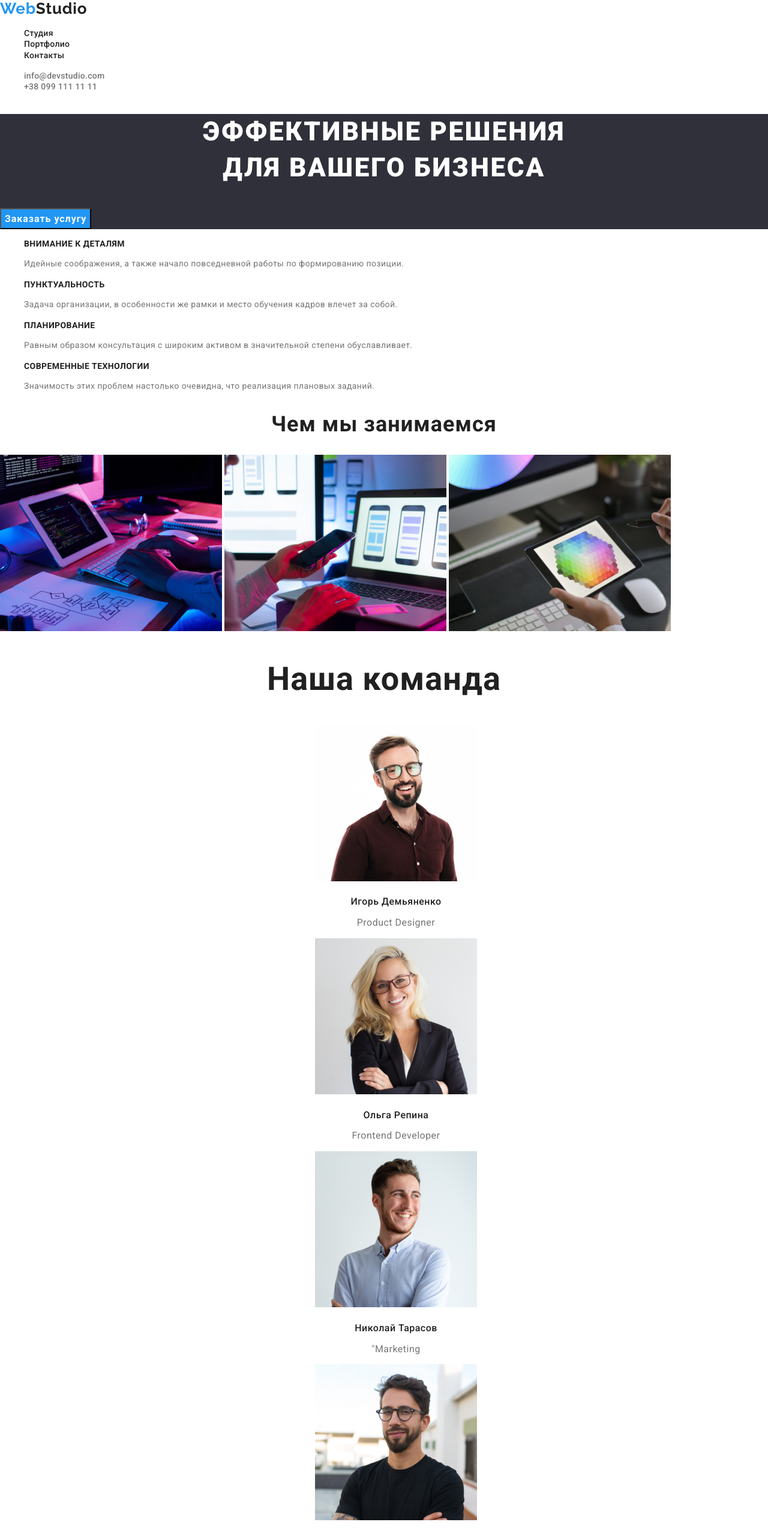
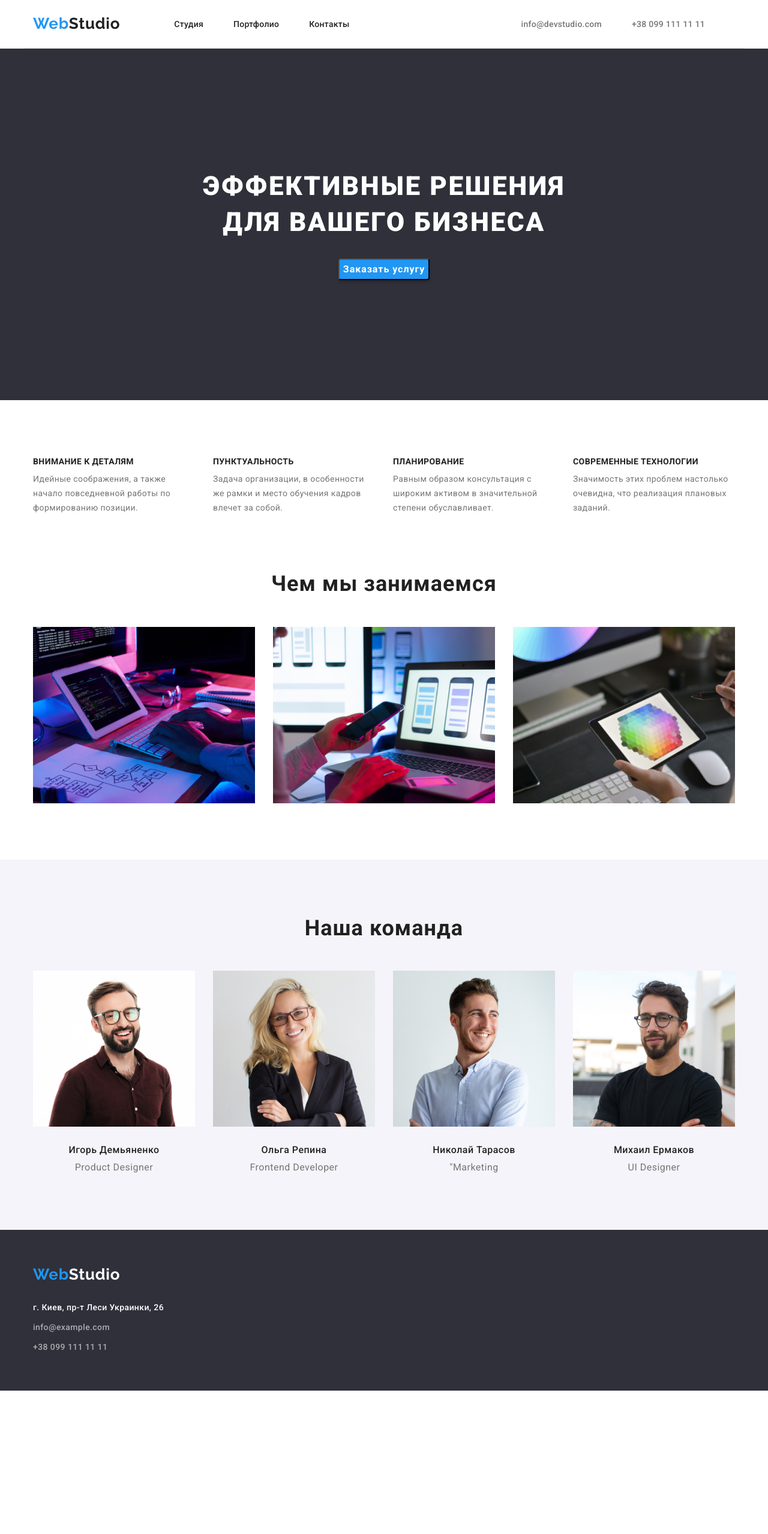
Before and after one commit to Samchyk/goit-markup-hw-03, a plain HTML site: page index.html in a window 1280 px wide. Shown: the top 2557 px of the page at 60% size. After the commit the page ends 2318 px from the top, so only its background shows below. Drawn offline with nearby package versions, Linux system fonts and the light colour scheme.

Commit message:
Add files via upload

```diff
--- a/css/styles.css
+++ b/css/styles.css
@@ -1,6 +1,38 @@
+/***********Ограничения**********/
+
+p,
+h1,
+h2,
+h3,
+h4,
+h5,
+h6 {
+  margin: 0;
+}
+ul {
+  margin: 0;
+  padding: 0;
+}
+button {
+  cursor: pointer;
+}
+
+img {
+  display: block;
+}
+
+.container {
+  width: 1200px;
+  padding-left: 15px;
+  padding-right: 15px;
+  margin: 0 auto;
+
+}
+
 body {
   font-family: roboto;
 }
+
 .list {
   list-style: none;
 }
@@ -9,23 +41,69 @@ body {
   text-decoration: none;
 }
 
+/**********Голова**************/
+
 .logo-header {
   font-family: Raleway;
 
   font-weight: 700;
   font-size: 26px;
   line-height: 1, 2;
-  letter-spacing: 0.03em;}
-  .logo-header-left {color:#2196f3 ;}
-.logo-header-right {color:#212121}
+  letter-spacing: 0.03em;
+}
+
+.logo-header-left {
+  color: #2196f3;
+}
+.logo-header-right {
+  color: #212121;
+}
+.nav {
+  display: flex;
+  align-items: center;
+}
+
+.kontakt {
+  display: flex;
+  align-items: center;
+}
+.header-kontakt {
+  margin-left: auto;
+  display: flex;
+}
+.header-logo {
+  display: flex;
+  align-items: center;
+}
+.nav-link {
+  margin-right: 50px;
+}
+.logo-header-right {
+  margin-right: 90px;
+}
+.link-kontakt {
+  margin-right: 50px;
+}
+.header-container {
+  display: flex;
+  align-items: center;
+  border-bottom: 1px solid #ececec;
+}
+
+.page-header {
+  display: flex;
+  width: 100%;
+}
 
 .nav-link {
   font-weight: 500;
   font-size: 14px;
   line-height: 1, 14;
   letter-spacing: 0.02em;
-
   color: #212121;
+  padding-top: 32px;
+  padding-bottom: 32px;
+  display: block;
 }
 .nav-link:hover {
   color: #2196f3;
@@ -42,6 +120,243 @@ body {
   color: #2196f3;
 }
 
+/************ФУТЕР********/
+
+.logo-footer {
+  font-family: Raleway;
+  font-weight: 700;
+  font-size: 26px;
+  line-height: 1, 2;
+  letter-spacing: 0.03em;
+}
+
+.logo-footer-left {
+  color: #2196f3;
+}
+.logo-footer-right {
+  color: #ffffff;
+}
+.footer {
+  background-color: #2f303a;
+}
+
+.footer-link {
+  font-style: normal;
+  font-weight: 500;
+  font-size: 14px;
+  line-height: 1.71;
+  letter-spacing: 0.03em;
+  color: #ffffff;
+}
+
+.footer-mail {
+  font-weight: 500;
+  font-size: 14px;
+  line-height: 1.71;
+  letter-spacing: 0.03em;
+
+  color: rgba(255, 255, 255, 0.6);
+}
+
+.footer-tel {
+  font-weight: 500;
+  font-size: 14px;
+  line-height: 1.71;
+  letter-spacing: 0.03em;
+
+  color: rgba(255, 255, 255, 0.6);
+}
+
+.footer {
+  padding-top: 60px;
+  padding-bottom: 60px;
+}
+
+.footer-list {
+  padding-top: 20px;
+}
+.footer-li {
+  margin-top: 9px;
+}
+
+
+/***ХИРО с КНОПКОЙ (ИНДЕКС ШТМЛ)***/
+
+.hero {
+  background-color: #2f303a;
+  padding: 200px 0;
+  display: flex;
+  justify-content: center;
+  flex-direction: column;
+  align-items: center;
+}
+.hero-title {
+  font-weight: 900;
+  font-size: 44px;
+  line-height: 1.36;
+  text-align: center;
+  letter-spacing: 0.06em;
+  text-transform: uppercase;
+  color: #ffffff;
+}
+.hero-btn {
+  margin-top: 30px;
+}
+.hero-btn {
+  font-weight: 700;
+  font-size: 16px;
+  line-height: 1.87;
+  display: flex;
+  align-items: center;
+  text-align: center;
+  letter-spacing: 0.06em;
+  color: #ffffff;
+  background-color: #2196f3;
+  box-shadow: 0px 4px 4px rgba(0, 0, 0, 0.15);
+  border-radius: 4px;
+}
+.hero-btn:focus {
+  background-color: #188ce8;
+}
+.hero-btn:hover {
+  background-color: #188ce8;
+}
+
+/*****ПРЕИМУЩЕСТВА (ИНДЕКС ШТМЛ)*****/
+
+.benefits {
+  position: absolute;
+  white-space: nowrap;
+  width: 1px;
+  height: 1px;
+  overflow: hidden;
+  border: 0;
+  padding: 0;
+  clip-path: inset(50%);
+  margin: -1px;
+}
+
+.list-text {
+  width: 270px;
+}
+
+.list-subtitle {
+  font-weight: 700;
+  font-size: 14px;
+  line-height: 16px;
+  letter-spacing: 0.03em;
+  text-transform: uppercase;
+
+  color: #212121;
+}
+
+.list-text {
+  font-weight: 400;
+  font-size: 14px;
+  line-height: 1.71;
+  letter-spacing: 0.03em;
+  color: #757575;
+}
+
+/**ЧЕМ МЫ ЗАНИМАЕМСЯ (ИНДЕКС ШТМЛ)**/
+
+.work {
+  padding-bottom: 94px;
+  padding-top: 94;
+}
+
+.subject {
+  font-weight: 700;
+  font-size: 36px;
+  line-height: 1.17;
+  text-align: center;
+  letter-spacing: 0.03em;
+  color: #212121;
+  padding-bottom: 50px;
+}
+.subject-work {
+  display: flex;
+  justify-content: space-between;
+}
+
+/*******КОМАНДА (ИНДЕКС ШТМЛ)*******/
+
+.command {
+  padding-top: 94px;
+  padding-bottom: 94px;
+  background-color: #f5f4fa;
+}
+
+.command-title {
+  margin-bottom: 50px;
+}
+
+.command-list {
+  display: flex;
+  margin-left: -30px;
+  margin-bottom: -30px;
+}
+
+.command-name {
+  padding-top: 30px;
+  padding-bottom: 10px;
+  text-align: center;
+}
+
+.comand-text {
+  text-align: center;
+}
+
+.command-item {
+  flex-basis: calc((100% - 4 * 30px) / 4);
+  margin-left: 30px;
+  margin-bottom: 30px;
+}
+
+.command-title {
+  font-weight: 700;
+  font-size: 36px;
+  line-height: 1.16;
+  text-align: center;
+  letter-spacing: 0.03em;
+  color: #212121;
+}
+
+.comand-text {
+  font-weight: 400;
+  font-size: 16px;
+  line-height: 1, 18;
+  letter-spacing: 0.03em;
+  color: #757575;
+}
+
+.command-name {
+  font-weight: 500;
+  font-size: 16px;
+  line-height: 1.18;
+  letter-spacing: 0.03em;
+  color: #212121;
+}
+
+
+/**НАШИ ПРЕИМУЩЕСТВА (Индекс ШТМЛ)**/
+
+.about {
+  padding-bottom: 94px;
+  padding-top: 94px;
+}
+
+.about-list {
+  display: flex;
+  justify-content: space-between;
+}
+
+.list-subtitle {
+  margin-bottom: 10px;
+}
+
+/*********Кнопки портфолио*********/
+
 .examples {
   position: absolute;
   white-space: nowrap;
@@ -55,21 +370,65 @@ body {
 }
 
 .button {
-font-style: normal;
-font-weight: 500;
-font-size: 16px;
-line-height: 1.62
-text-align: center;
-letter-spacing: 0.03em;
-color: #212121
+  font-style: normal;
+  font-weight: 500;
+  font-size: 16px;
+  line-height: 1.62;
+  text-align: center;
+  letter-spacing: 0.03em;
+  color: #212121;
+  background-color:#F5F4FA;;
+  border-radius: 4px;
+  border: none;
 }
+
 .button:hover {
   color: #ffffff;
   background-color: #2196f3;
 }
+
+.div-btn {
+  padding-bottom: 56px;
+  padding-top: 100px;
+  display: flex;
+  justify-content: center;
+  min-width: 73px;
+  min-height: 38px;
+}
+
+.button {
+margin-right: 8px;
+padding-top: 6px;
+padding-bottom: 6px;
+padding-left: 22px;
+padding-right: 22px;}
+
 .button:focus {
   color: #ffffff;
   background-color: #2196f3;
+}
+
+/*******Пимеры (Портфолио)*********/
+
+.list-examples {
+  display: flex;
+  flex-wrap: wrap;
+  margin-left: -30px;
+
+
+}
+
+.item-title {
+  padding-top: 20px;
+  padding-bottom: 4px;
+}
+
+.list-item {
+  flex-basis: calc((100% - 3 * 30px) / 9);
+  margin-left: 24px;
+  margin-bottom: 50px;
+ background: #FFFFFF;
+border: 1px solid #EEEEEE
 }
 
 .item-title {
@@ -83,122 +442,13 @@ color: #212121
 .item-text {
   font-weight: 400;
   font-size: 16px;
-  line-height: 1.87px;
+  line-height: 1.87;
   letter-spacing: 0.03em;
   color: #757575;
 }
 
+.item-title {margin: 0px 24px 4px 24px;
+}
 
-.footer-logo {font-family: Raleway;
-font-style: normal;
-font-weight: 700;
-font-size: 1.19;
-line-height: 31px;
-letter-spacing: 0.03em;
-
-color: #2196F3;}
-
-.footer {background-color: #2F303A;;}
-
-.footer-link {
-font-style: normal;
-font-weight: 500;
-font-size: 14px;
-line-height: 1.71;
-letter-spacing: 0.03em;
-color: #FFFFFF;}
-
-.footer-mail {font-weight: 500;
-font-size: 14px;
-line-height: 1.71;
-letter-spacing: 0.03em;
-
-color: rgba(255, 255, 255, 0.6);}
-
-.footer-tel {font-weight: 500;
-font-size: 14px;
-line-height: 1.71;
-letter-spacing: 0.03em;
-
-color: rgba(255, 255, 255, 0.6);}
-
-
-.hero {background-color: #2F303A;}
-.hero-title {
-font-weight: 900;
-font-size: 44px;
-line-height: 1.36;
-text-align: center;
-letter-spacing: 0.06em;
-text-transform: uppercase;
-color: #FFFFFF;}
-
-.hero-btn {
-font-weight: 700;
-font-size: 16px;
-line-height: 1.87;
-display: flex;
-align-items: center;
-text-align: center;
-letter-spacing: 0.06em;
-color: #FFFFFF;
-background-color: #2196F3;}
-.hero-btn:focus {background-color: #188CE8;}
-.hero-btn:hover {background-color: #188CE8;}
-
-.benefits {
-  position: absolute;
-  white-space: nowrap;
-  width: 1px;
-  height: 1px;
-  overflow: hidden;
-  border: 0;
-  padding: 0;
-  clip-path: inset(50%);
-  margin: -1px;}
-
-  .list-subtitle {
-font-weight: 700;
-font-size: 14px;
-line-height: 16px;
-letter-spacing: 0.03em;
-text-transform: uppercase;
-
-color: #212121;}
-
-.list-text {
-font-weight: 400;
-font-size: 14px;
-line-height: 1.71;
-letter-spacing: 0.03em;
-color: #757575;}
-
-.subject {
-font-weight: 700;
-font-size: 36px;
-line-height: 1.17;
-text-align: center;
-letter-spacing: 0.03em;
-color: #212121;}
-
-.command {font-weight: 700;
-font-size: 36px;
-line-height: 1.16;
-text-align: center;
-letter-spacing: 0.03em;
-
-color: #212121;}
-
-
-.comand-text {font-weight: 400;
-font-size: 16px;
-line-height: 1,18;
-letter-spacing: 0.03em;
-color: #757575;}
-
-.command-name {font-weight: 500;
-font-size: 16px;
-line-height: 1.18;
-letter-spacing: 0.03em;
-color: #212121;
+.item-text {margin: 0px 24px  20px;
 }
```
